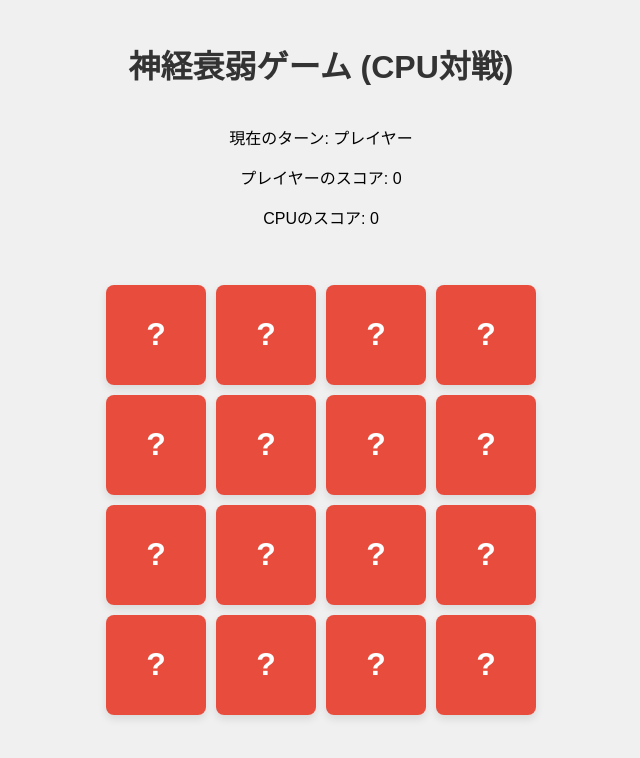
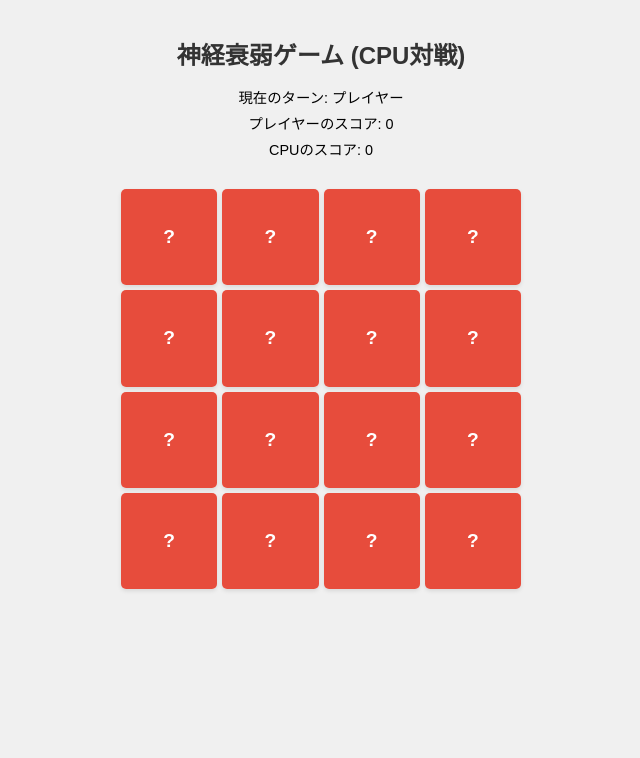
Before and after one commit to kato-yasumasa/test, a PHP site: page / in a window 1280 px wide. Shown: the top 758 px of the page, without its empty margins (319-959 px from the left). Run offline with PHP 8.4, Linux system fonts and the light colour scheme.

Commit message:
Add files via upload

```diff
--- a/memory/style.css
+++ b/memory/style.css
@@ -4,36 +4,45 @@ body {
     flex-direction: column;
     align-items: center;
     background-color: #f0f0f0;
-    margin: 0;
-    padding: 20px;
+    margin: 10px;
+    padding: 10px;
 }
 
 h1 {
     color: #333;
+    font-size: 1.5em;
+    margin-bottom: 10px;
 }
 
 .status-container {
     text-align: center;
-    margin-bottom: 20px;
+    margin-bottom: 15px;
+}
+
+.status-container p {
+    font-size: 0.9em;
+    margin: 5px 0;
 }
 
 .game-container {
     display: grid;
-    grid-template-columns: repeat(4, 100px);
-    grid-gap: 10px;
-    perspective: 1000px;
-    margin: 20px 0;
+    grid-template-columns: repeat(4, minmax(50px, 1fr));
+    grid-gap: 5px;
+    perspective: 500px;
+    margin: 10px 0;
+    width: 95%;
+    max-width: 400px;
 }
 
 .card {
-    width: 100px;
-    height: 100px;
     background-color: #eee;
-    border-radius: 8px;
+    border-radius: 5px;
     position: relative;
     cursor: pointer;
-    box-shadow: 0 4px 8px rgba(0,0,0,0.1);
+    box-shadow: 0 2px 4px rgba(0,0,0,0.1);
     transform-style: preserve-3d;
+    height: 0;
+    padding-bottom: 100%;
 }
 
 .card-front, .card-back {
@@ -41,25 +50,23 @@ h1 {
     height: 100%;
     position: absolute;
     backface-visibility: hidden;
-    border-radius: 8px;
+    border-radius: 5px;
     display: flex;
     justify-content: center;
     align-items: center;
-    font-size: 2em;
+    font-size: 1.2em;
     font-weight: bold;
 }
 
 .card-front {
     background-color: #3498db;
     color: white;
-    /* transform: rotateY(180deg); */
     display: none;
 }
 
 .card-back {
     background-color: #e74c3c;
     color: white;
-    /* transform: rotateY(0deg); */
     display: flex;
 }
 
@@ -92,26 +99,32 @@ h1 {
 
 .modal-content {
     background-color: #fefefe;
-    padding: 20px;
+    padding: 15px;
     border: 1px solid #888;
     width: 80%;
-    max-width: 400px;
+    max-width: 300px;
     text-align: center;
-    border-radius: 10px;
-    box-shadow: 0 4px 8px rgba(0,0,0,0.2);
+    border-radius: 8px;
+    box-shadow: 0 2px 4px rgba(0,0,0,0.2);
 }
 
 .modal-content h2 {
     margin-top: 0;
+    font-size: 1.3em;
+}
+
+.modal-content p {
+    font-size: 0.9em;
+    margin-bottom: 10px;
 }
 
 #restart-button {
-    padding: 10px 20px;
-    font-size: 1em;
+    padding: 8px 15px;
+    font-size: 0.9em;
     cursor: pointer;
     border: none;
     background-color: #2ecc71;
     color: white;
     border-radius: 5px;
-    margin-top: 15px;
+    margin-top: 10px;
 }
```
